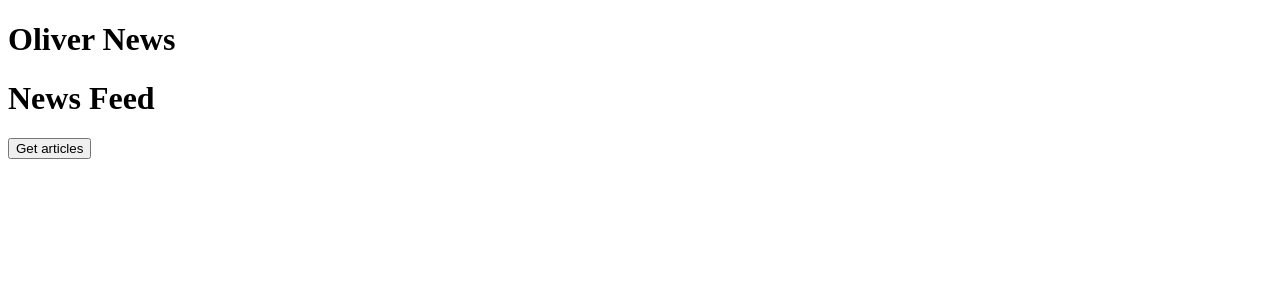
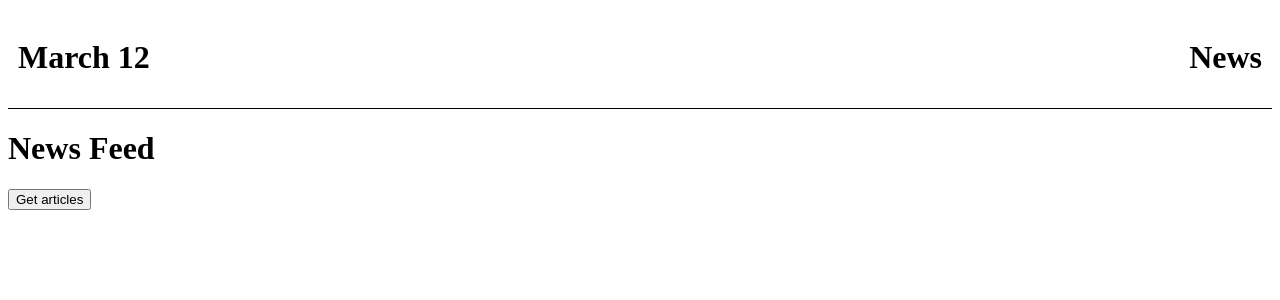
Before and after one commit to Mitch4sho/NewsFeedApplication, a React (Create React App) app in the folder client/: page / in a window 1280 px wide. Shown: the top 300 px of the page. Built offline with nearby package versions, Linux system fonts and the light colour scheme.

Commit message:
feat: styled header, add a formatted date

```diff
--- a/client/src/App.tsx
+++ b/client/src/App.tsx
@@ -2,6 +2,7 @@ import React from "react";
 import { BrowserRouter as Router, Routes, Route } from "react-router-dom";
 import Newsfeed from "./pages/Newsfeed";
 import ArticlePage from "./pages/ArticlePage";
+import Header from "./components/Header";
 import { Provider } from "./core/articles/context";
 
 function App() {
@@ -9,7 +10,7 @@ function App() {
     <div>
       <Provider>
         <Router>
-          <h1>Oliver News</h1>
+          <Header />
           <Routes>
             <Route path="/" element={<Newsfeed />} />
             <Route path="/article" element={<ArticlePage />} />
--- /dev/null
+++ b/client/src/components/Header.tsx
@@ -0,0 +1,26 @@
+import React, { useState, useEffect } from "react";
+import { Box } from "@mui/system";
+import { getDate } from "../utils";
+
+export default function Header() {
+  const [date, setDate] = useState("");
+
+  // retrieve todays date
+  useEffect(() => {
+    setDate(getDate());
+  }, []);
+
+  return (
+    <Box
+      sx={{
+        display: "flex",
+        justifyContent: "space-between",
+        padding: "10px",
+        borderBottom: 1,
+      }}
+    >
+      <h1>{date}</h1>
+      <h1>News</h1>
+    </Box>
+  );
+}
--- a/client/src/index.css
+++ b/client/src/index.css
@@ -1,13 +1,18 @@
+* {
+  box-sizing: border-box;
+  margin: 0;
+  padding: 0;
+}
+
 body {
-  margin: 0;
-  font-family: -apple-system, BlinkMacSystemFont, 'Segoe UI', 'Roboto', 'Oxygen',
-    'Ubuntu', 'Cantarell', 'Fira Sans', 'Droid Sans', 'Helvetica Neue',
+  font-family: -apple-system, BlinkMacSystemFont, "Segoe UI", "Roboto", "Oxygen",
+    "Ubuntu", "Cantarell", "Fira Sans", "Droid Sans", "Helvetica Neue",
     sans-serif;
   -webkit-font-smoothing: antialiased;
   -moz-osx-font-smoothing: grayscale;
 }
 
 code {
-  font-family: source-code-pro, Menlo, Monaco, Consolas, 'Courier New',
+  font-family: source-code-pro, Menlo, Monaco, Consolas, "Courier New",
     monospace;
 }
--- /dev/null
+++ b/client/src/utils.ts
@@ -0,0 +1,23 @@
+export function getDate(): string {
+  const MONTHS = [
+    "January",
+    "February",
+    "March",
+    "April",
+    "May",
+    "June",
+    "July",
+    "August",
+    "September",
+    "October",
+    "November",
+    "December",
+  ];
+
+  const DATE = new Date();
+  const date = DATE.getDate();
+  const month = MONTHS[DATE.getMonth()];
+
+  let newDate = `${month} ${date}`;
+  return newDate;
+}
```
